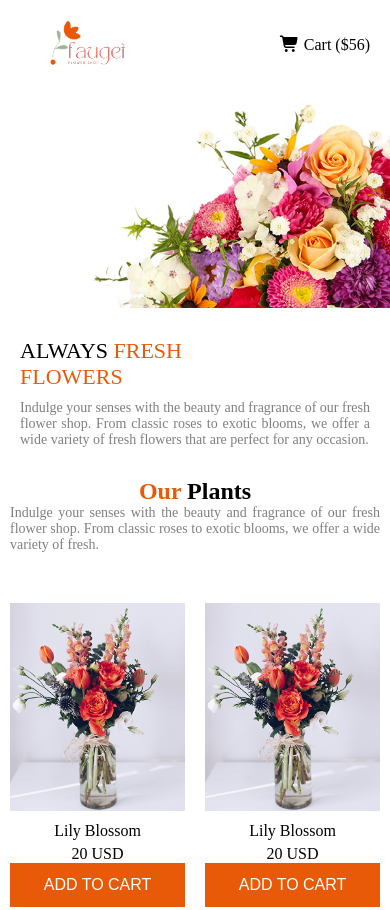
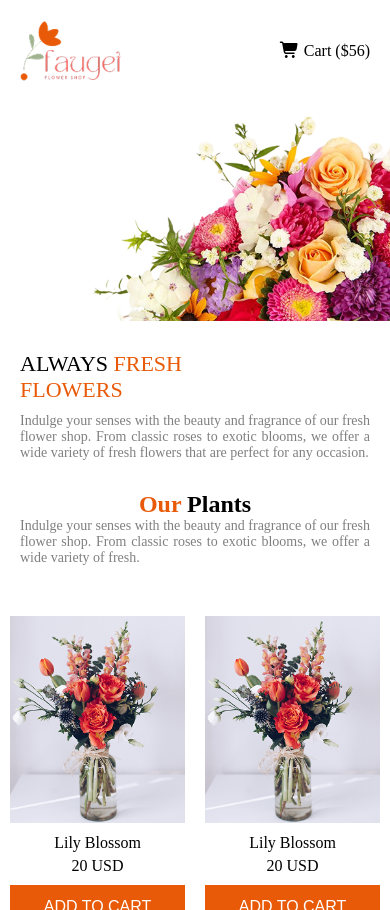
Before and after one commit to Wakil-Mahmud-R/flower-market, a plain HTML site: page index.html in a window 390 px wide. Shown: the top 910 px of the page. Drawn offline with Linux system fonts and the light colour scheme.

Commit message:
mobile 2nd fix

```diff
--- a/index.html
+++ b/index.html
@@ -34,7 +34,7 @@
         <div class="mobile-nav  margin-top">
             <div class="flex-one">
 
-            <span class="nav-mobile "><img src="assets/logo.png" alt=""></span>
+            <span class="nav-img "><img src="assets/logo.png" alt=""></span>
             <span ><i class="fa-solid fa-cart-shopping"></i> Cart ($56)</span>
              </div>
         </div>
--- a/styles/style.css
+++ b/styles/style.css
@@ -88,6 +88,7 @@
     border: none;
     height: 44.5px;
     width: 100%;
+    margin-top: 10px;
 }
 /* btn end */
 .padding-top {
@@ -180,6 +181,18 @@
         margin: 0;
     }
 
+    .flex-one {
+        display: flex;
+        justify-content: space-between;
+        align-items: center;
+        text-align: center;
+    }
+
+    .nav-img{
+        display: flex;
+        justify-content: flex-start;
+    }
+
     .display-grid {
     grid-template-columns: repeat(1, 1fr);
 
@@ -202,6 +215,7 @@
 
 
     }
+
 
     .f-size-four {
         font-size: 1.5rem;
@@ -236,7 +250,7 @@
 .our-plants-center {
     display: grid;
     grid-template-columns: repeat(1, 1fr);
-    margin: 20px 10px;
+    margin: 20px 20px;
 }
 
  p {
```
